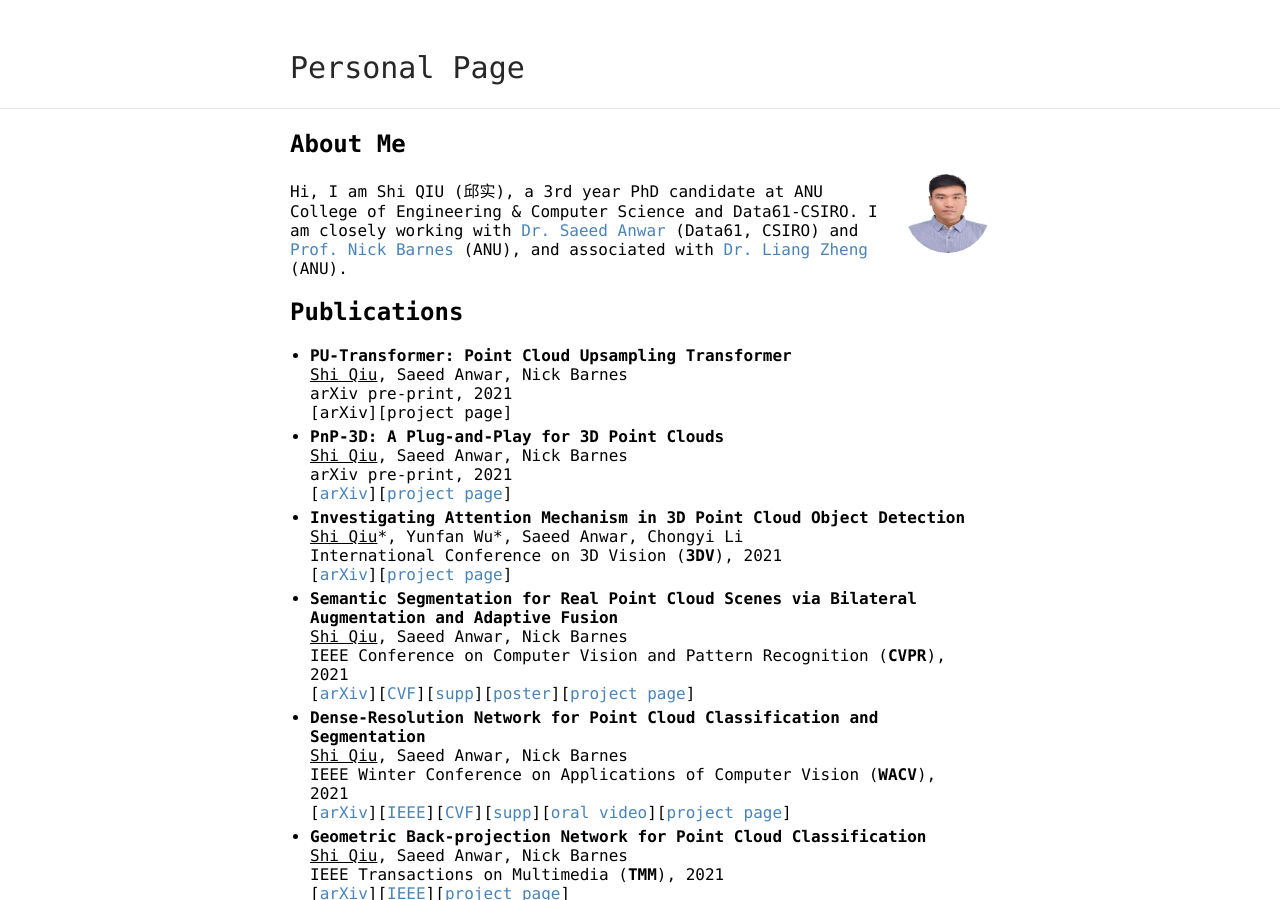
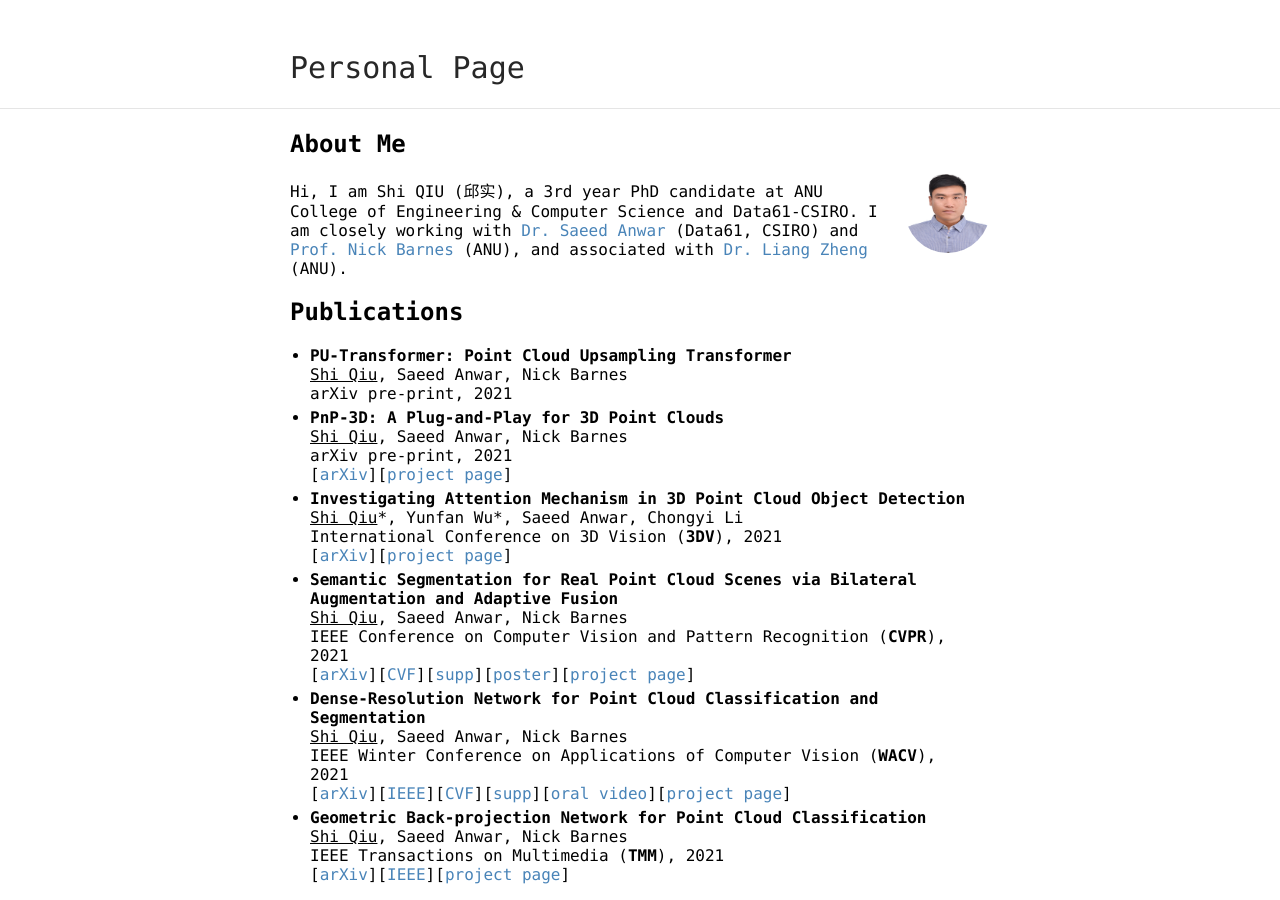
Before and after one commit to ShiQiu0419/ShiQiu0419.github.io, a Jekyll site: the page built from index.md, in a window 1280 px wide and 900 px high. Built offline with Jekyll 4.4.1, drawn with Linux system fonts in a browser that asks for light colours; our own code applies the rules of GitHub Pages for plain Markdown files.

Commit message:
Update index.md

```diff
--- a/index.md
+++ b/index.md
@@ -11,7 +11,6 @@ Hi, I am Shi QIU (邱实), a 3rd year PhD candidate at ANU College of Engineerin
 * **PU-Transformer: Point Cloud Upsampling Transformer**
 <ins>Shi Qiu</ins>, Saeed Anwar, Nick Barnes
 arXiv pre-print, 2021
-[arXiv][project page]
 * **PnP-3D: A Plug-and-Play for 3D Point Clouds**
 <ins>Shi Qiu</ins>, Saeed Anwar, Nick Barnes
 arXiv pre-print, 2021
```
